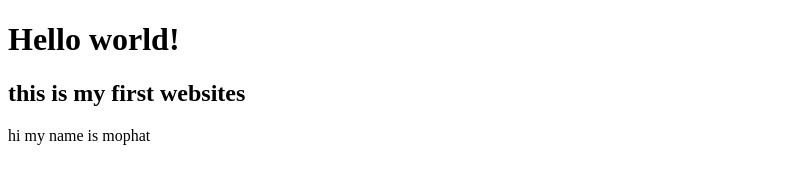
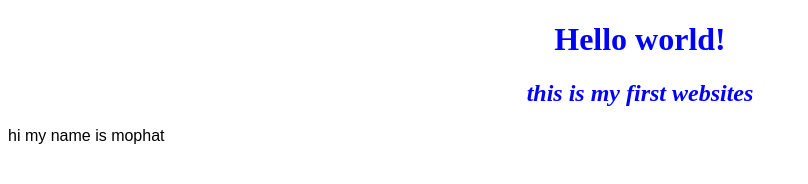
Before and after one commit to njuhi/my-first-website, a plain HTML site: page index.html in a window 1280 px wide. Shown: the whole page, without its empty margins (0-808 px from the left). Drawn offline with Linux system fonts and the light colour scheme.

```diff
--- /dev/null
+++ b/css/styles.css
@@ -0,0 +1,16 @@
+
+h1 {
+  color: #00f;
+  text-align: center;
+}
+h2 {
+  color:#0000ff;
+  font-style: italic;
+  text-align: center
+}
+p{
+  font-family: sans-serif;
+}
+ul{
+  line-height:140px;
+}
--- a/my-first-webpage.html
+++ b/index.html
@@ -1,9 +1,10 @@
 <!DOCTYPE html>
 <html>
   <head>
-    <title>My first webpage!</title>
- </head>
- <body>
+   <title>My first webpage!</title>
+   <link href="css/styles.css" rel="stylesheet" type="text/css">
+  </head>
+  <body>
     <h1>Hello world!</h1>
     <h2>this is my first websites</h2>
     <P>hi my name is mophat</p>
```
